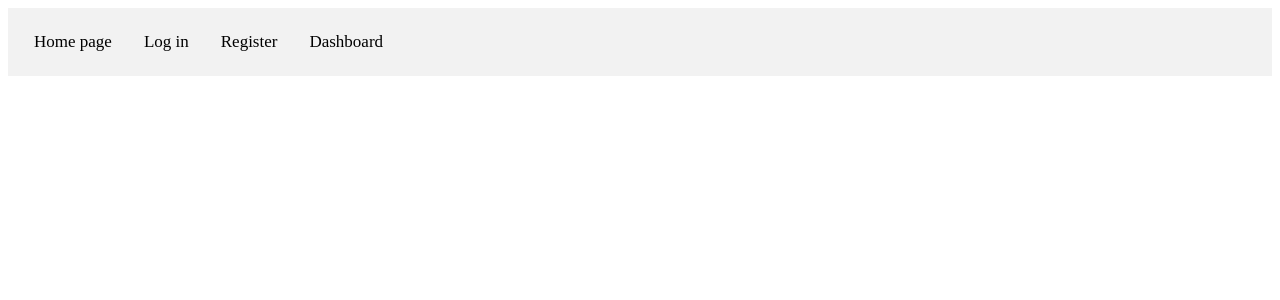
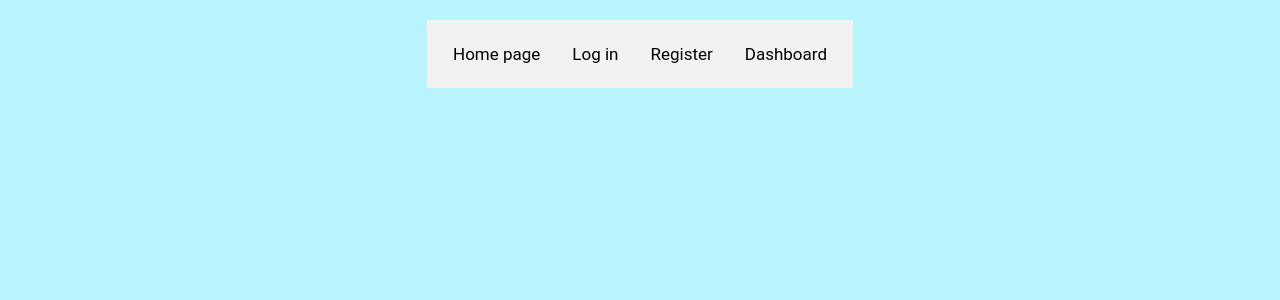
Before and after one commit to IvanLambev/proekta_po_vse, a Python web app: template templates/layout.html in a window 1280 px wide. Shown: the top 300 px of the page. Run offline with Jinja, Linux system fonts and the light colour scheme; the template is opened without the code that fills it, so the values that code supplies are empty.

Commit message:
Added requimets.txt

```diff
--- a/static/css/style_for_scrape_urls.css
+++ b/static/css/style_for_scrape_urls.css
@@ -101,3 +101,7 @@ label {
 .btn-primary:hover {
   background-color: #088395;
 }
+.title{
+
+  margin-top: 1em;
+}
--- a/templates/layout.html
+++ b/templates/layout.html
@@ -21,9 +21,19 @@
     }
 
     .navbar a:hover {
-      background-color: #ddd;
-      color: black;
+        background-color: #ddd;
+        color: black;
     }
+    body {
+  display: flex;
+  flex-direction: column;
+  align-items: center;
+  font-family: 'Roboto', sans-serif;
+  background-color: #B9F3FC;
+  margin: 0;
+  padding: 20px;
+}
+
   </style>
 </head>
 
--- a/templates/scrape_url.html
+++ b/templates/scrape_url.html
@@ -5,7 +5,7 @@
 {% block body %}
     <link rel="stylesheet" href="/static/css/style_for_scrape_urls.css">
 
-    <h1>Scrape URL</h1>
+    <h1 class = "title">Scrape URL</h1>
 
     {% if error %}
         <div class="error"><p>{{ error }}</p></div>
```
Also changed, not shown: requirements.txt (added, +9 -0 lines), 1 other file.
